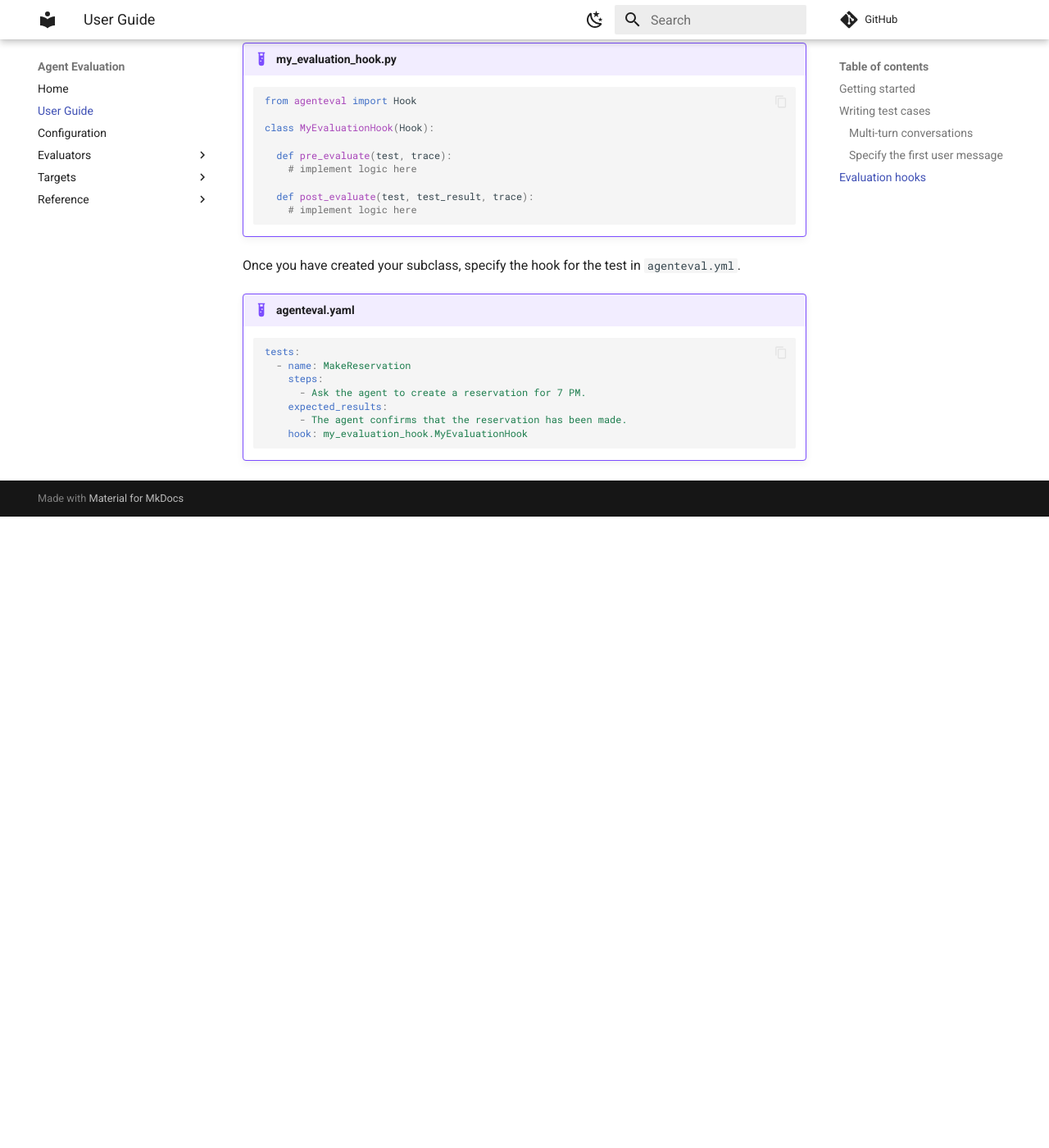
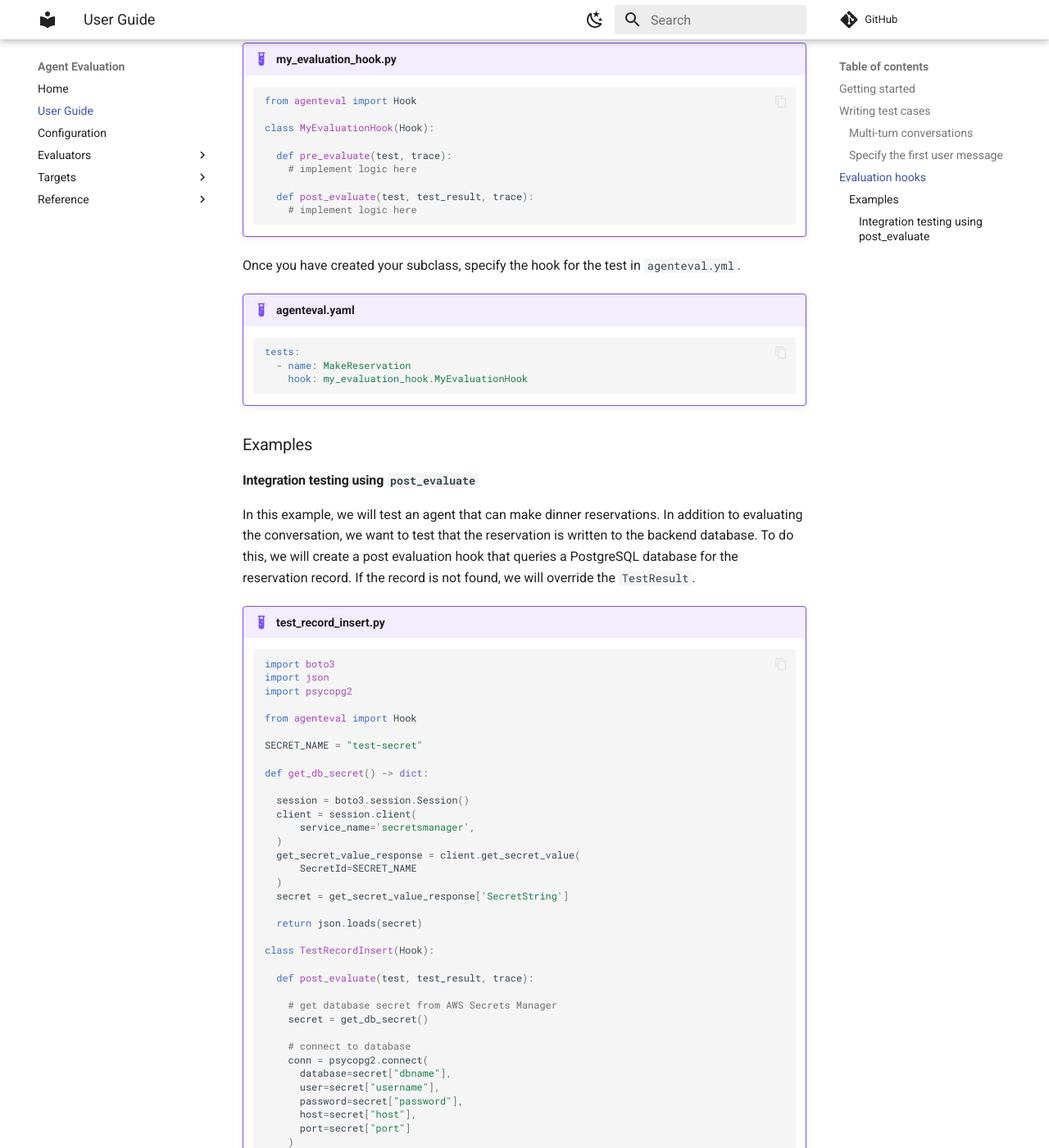
Before and after one commit to awslabs/agent-evaluation, an MkDocs documentation site: the page built from docs/user_guide.md, in a window 1280 px wide and 1400 px high, scrolled down 2702 px. Shown: the whole window at 82% size. Built offline with MkDocs 1.6.1 and Material for MkDocs 9.7.7, drawn with Linux system fonts in a browser that asks for light colours; comment, search, counter and statistics services are not loaded; before the commit the page ends 3332 px from its top, so only the background shows below that; some of the changed text lies outside the part shown.

Commit message:
docs: add post_evaluate example

````diff
--- a/docs/user_guide.md
+++ b/docs/user_guide.md
@@ -129,9 +130,77 @@ Once you have created your subclass, specify the hook for the test in `agenteval
     ```yaml
     tests:
       - name: MakeReservation
-        steps:
-          - Ask the agent to create a reservation for 7 PM.
-        expected_results:
-          - The agent confirms that the reservation has been made.
         hook: my_evaluation_hook.MyEvaluationHook
     ```
+
+### Examples
+
+#### Integration testing using `post_evaluate`
+
+In this example, we will test an agent that can make dinner reservations. In addition to evaluating the conversation, we want to test that the reservation is written to the backend database. To do this, we will create a post evaluation hook that queries a PostgreSQL database for the reservation record. If the record is not found, we will override the `TestResult`.
+
+!!! example "test_record_insert.py"
+
+    ```python
+    import boto3
+    import json
+    import psycopg2
+
+    from agenteval import Hook
+
+    SECRET_NAME = "test-secret"
+
+    def get_db_secret() -> dict:
+
+      session = boto3.session.Session()
+      client = session.client(
+          service_name='secretsmanager',
+      )
+      get_secret_value_response = client.get_secret_value(
+          SecretId=SECRET_NAME
+      )
+      secret = get_secret_value_response['SecretString']
+
+      return json.loads(secret)
+
+    class TestRecordInsert(Hook):
+
+      def post_evaluate(test, test_result, trace):
+
+        # get database secret from AWS Secrets Manager
+        secret = get_db_secret()
+
+        # connect to database
+        conn = psycopg2.connect(
+          database=secret["dbname"],
+          user=secret["username"],
+          password=secret["password"],
+          host=secret["host"],
+          port=secret["port"]
+        )
+
+        # check if record is written to database
+        with conn.cursor() as cur:
+          cur.execute("SELECT * FROM reservations WHERE name = 'Bob'")
+          row = cur.fetchone()
+
+        # override the test result based on query result
+        if not row:
+          test_result.success = False
+          test_result.result = "Integration test failed"
+          test_result.reasoning = "Record was not inserted into the database"
+    ```
+
+Create a test that references the hook.
+
+!!! example "agenteval.yaml"
+
+    ```yaml
+    tests:
+    - name: MakeReservation
+      steps:
+      - Ask agent to make a reservation under the name Bob for 7 PM.
+      expected_results:
+      - The agent confirms that a reservation has been made.
+      hook: test_record_insert.TestRecordInsert
+    ```
````
Also changed, not shown: other parts of docs/user_guide.md (+3 -2 lines).
